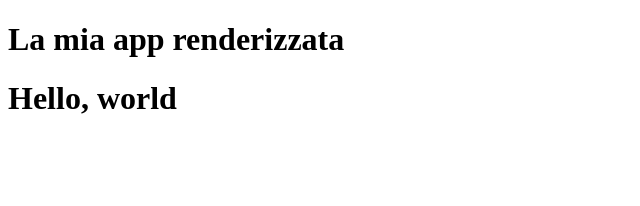
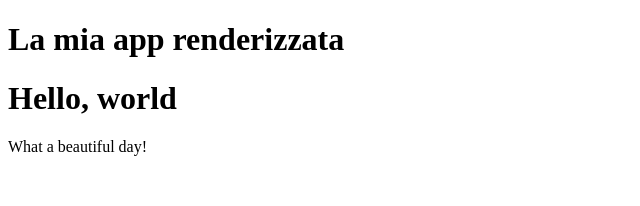
Before and after one commit to Fede-forti/eserciziReact, a React (Create React App) app in the folder esercizio-react/esercizio-componenti/: page / in a window 1280 px wide. Shown: the top 206 px of the page, without its empty margins (0-640 px from the left). Built offline with nearby package versions, Linux system fonts and the light colour scheme.

Commit message:
exercise done

```diff
--- a/esercizio-react/esercizio-componenti/src/HelloWorld.js
+++ b/esercizio-react/esercizio-componenti/src/HelloWorld.js
@@ -1,7 +1,13 @@
-import React from 'react'
+import React from "react";
+import { NiceDay } from "./NiceDay";
 
 export class HelloWorld extends React.Component {
-    render(){
-        return <h1>Hello, world</h1>
-    }
+  render() {
+    return (
+      <div>
+        <h1>Hello, world</h1>
+        <NiceDay/>
+      </div>
+    );
+  }
 }
--- /dev/null
+++ b/esercizio-react/esercizio-componenti/src/NiceDay.js
@@ -0,0 +1,7 @@
+import React from "react";
+
+export class NiceDay extends React.Component {
+    render() {
+        return <p>What a beautiful day!</p>
+    }
+}
```
